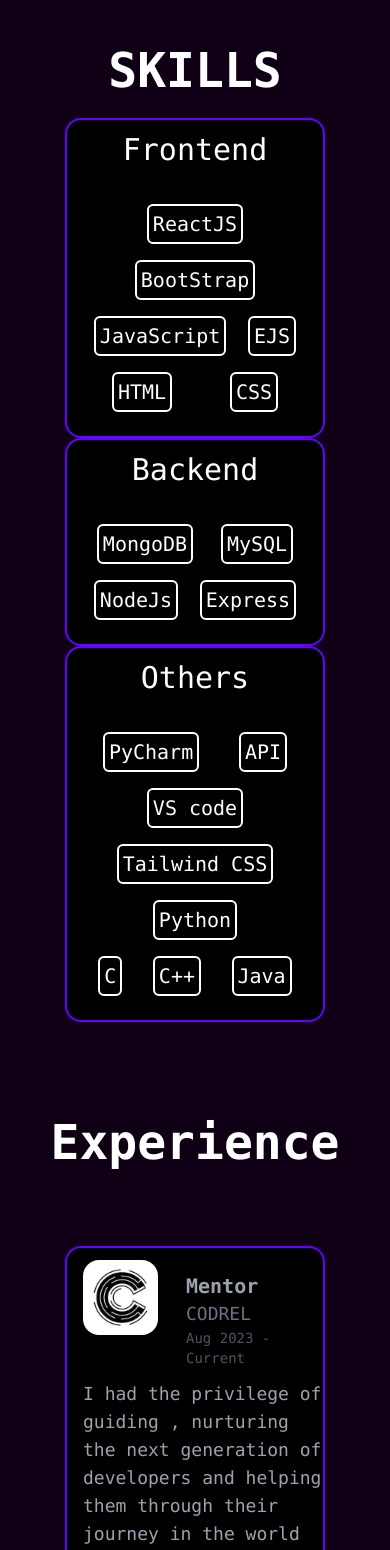
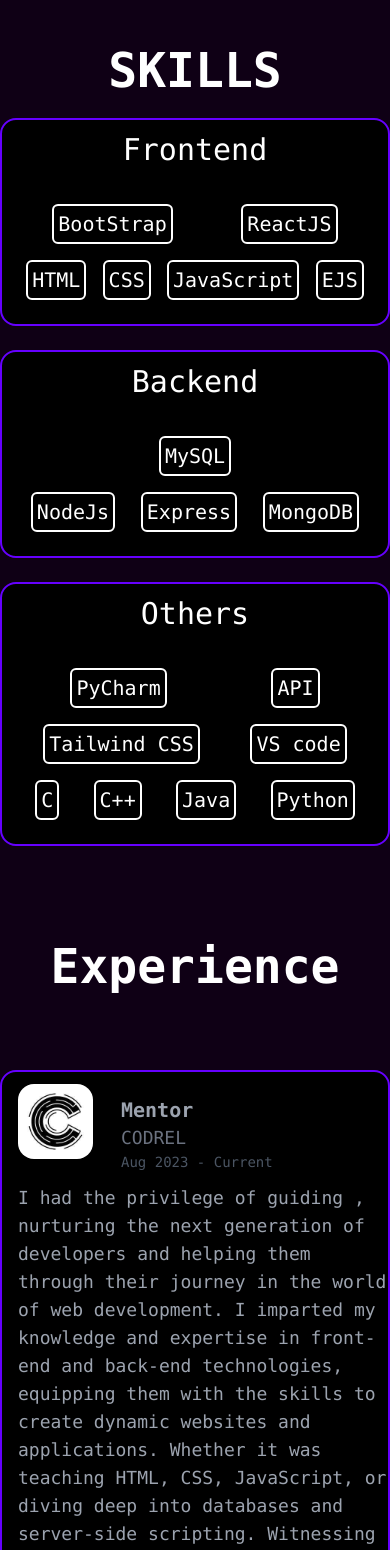
Before and after one commit to Asuboor/Personal-Portfolio, a React (Create React App) app: page / in a window 390 px wide. Shown: the part 1318-2868 px from the top of the page. Built offline with nearby package versions, Linux system fonts and the light colour scheme.

Commit message:
updated card structure

```diff
--- a/src/components/EduCard.js
+++ b/src/components/EduCard.js
@@ -3,7 +3,7 @@ import { Image } from "@chakra-ui/react";
 
 const EduCard = (props) => {
   return (
-    <div className="w-3/4  m-auto   mt-12  border-light border-2  rounded-2xl bg-black lg:w-1/2">
+    <div className="w-auto  m-auto   mt-12  border-light border-2  rounded-2xl bg-black lg:w-1/2">
       <div className="flex mt-3 ml-4 ">
         <Image
           className="rounded-2xl"
--- a/src/components/ExpCard.js
+++ b/src/components/ExpCard.js
@@ -4,7 +4,7 @@ import { Image } from "@chakra-ui/react";
 
 const ExpCard = (props) => {
   return (
-    <div className="w-2/3  m-auto  mb-11  border-light border-2  rounded-2xl bg-black lg:w-1/2">
+    <div className="w-auto  m-auto  mb-11  border-light border-2  rounded-2xl bg-black lg:w-1/2">
       <div className="flex mt-3 ml-4 ">
         <Image
           className="rounded-2xl"
--- a/src/components/SkillCard.js
+++ b/src/components/SkillCard.js
@@ -7,7 +7,7 @@ import others from "../OtherIndex";
 const SkillCard = (props) => {
   return (
     <>
-      <div className="flex flex-col  border-light border-2  rounded-2xl bg-black lg:w-1/3 w-2/3 m-auto ">
+      <div className="flex flex-col  border-light border-2  rounded-2xl bg-black lg:w-1/3 w-auto m-auto ">
         <div className="m-auto p-3 text-3xl	text-center ">Frontend</div>
 
         <div className="m-auto flex flex-wrap-reverse gap-4 p-6 text-xl ">
@@ -16,7 +16,7 @@ const SkillCard = (props) => {
           ))}
         </div>
       </div>
-      <div className="flex flex-col border-light border-2 rounded-2xl bg-black lg:w-1/3 w-2/3 m-auto">
+      <div className="flex flex-col border-light border-2 rounded-2xl bg-black lg:w-1/3 w-auto m-auto mt-6">
         <div className="m-auto p-3 text-3xl	text-center ">Backend</div>
 
         <div className=" flex flex-wrap-reverse gap-4 p-6 text-xl">
@@ -25,7 +25,7 @@ const SkillCard = (props) => {
           ))}
         </div>
       </div>
-      <div className="flex flex-col  border-light border-2  rounded-2xl bg-black lg:w-1/3 w-2/3 m-auto">
+      <div className="flex flex-col  border-light border-2  rounded-2xl bg-black lg:w-1/3 w-auto m-auto mt-6">
         <div className="m-auto p-3 text-3xl	text-center ">Others</div>
 
         <div className="m-auto flex flex-wrap-reverse gap-4 p-6 text-xl">
--- a/src/sections/Contact.js
+++ b/src/sections/Contact.js
@@ -7,7 +7,7 @@ const Contact = () => {
   return (
     <div id="contact">
       <div className="text-center text-5xl mt-24 font-bold">Contact</div>
-      <div className="w-2/3 m-auto  p-4 space-y-4 ">
+      <div className="w-auto m-auto  p-4 space-y-4 ">
         <div className="text-center text-2xl  m-6 font-lg">
           Feel free to reach out to me for any questions/opportunities 🚀
         </div>
```
